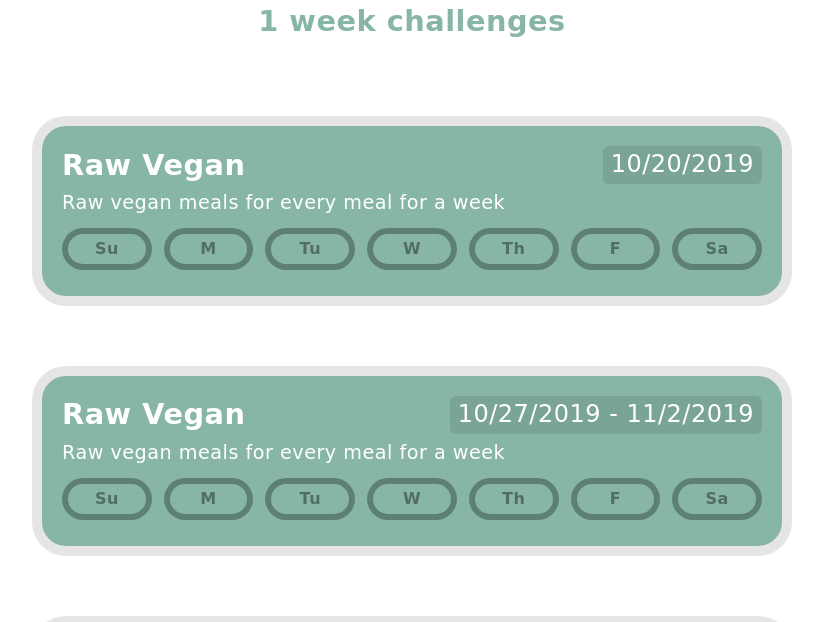
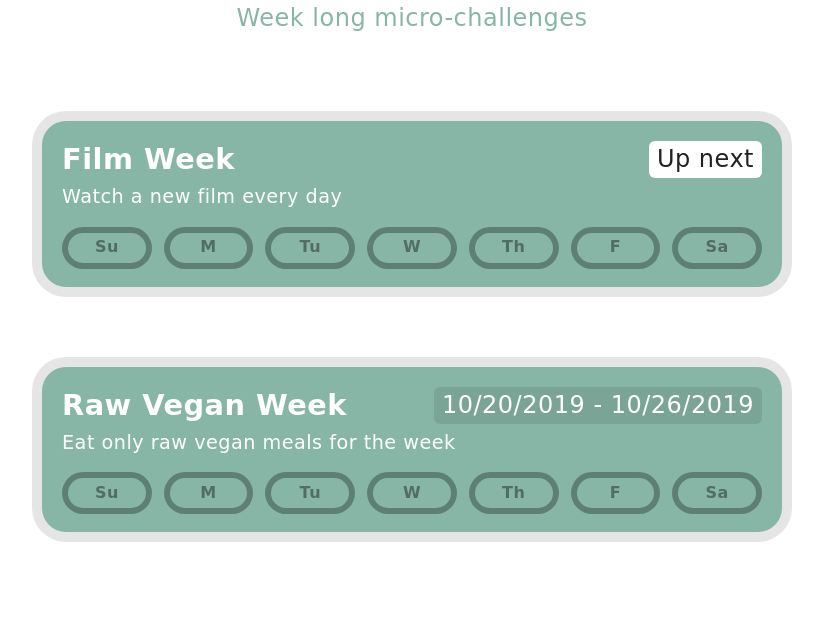
Before and after one commit to geoffbalasi/geoffbalasi.github.io, a plain HTML site: page index.html in a window 1280 px wide. Shown: the part 160-782 px from the top of the page, without its empty margins (228-1051 px from the left). Drawn offline with Linux system fonts and the light colour scheme; a web font is replaced by a local one.

Commit message:
updating the first challenges

```diff
--- a/assets/sass/main.scss
+++ b/assets/sass/main.scss
@@ -42,12 +42,17 @@ body {
 	padding: 5px 8px;
 }
 
+.challenge-date-next {
+	background-color: white;
+	color: #222;
+}
+
 .challenge-subtitle {
 }
 
 .challenge-days {
 	display: flex;
-	padding: 12px 6px;
+	padding: 16px 6px 4px;
 }
 
 .challenge-day {
--- a/index.html
+++ b/index.html
@@ -10,19 +10,19 @@
 <body>
 	<div class="title">
 		<h1>Geoff does things</h1>
-		<h2>1 week challenges</h2>
+		<h3>Week long micro-challenges</h3>
 	</div>
 	<div class="challenge-container pewter">
 		<div class="challenge-top">
 			<h2 class="challenge-title">
-				Raw Vegan
+				Film Week
 			</h2>
-			<h3 class="challenge-date">
-				10/20/2019
+			<h3 class="challenge-date challenge-date-next">
+				Up next
 			</h3>
 		</div>
 		<h4 class="challenge-subtitle">
-			Raw vegan meals for every meal for a week
+			Watch a new film every day
 		</h4>
 		<div class="challenge-days">
 			<div class="challenge-day">
@@ -51,50 +51,14 @@
 	<div class="challenge-container pewter">
 		<div class="challenge-top">
 			<h2 class="challenge-title">
-				Raw Vegan
-			</h2>
-			<h3 class="challenge-date">
-				10/27/2019 - 11/2/2019
-			</h3>
-		</div>
-		<h4 class="challenge-subtitle">
-			Raw vegan meals for every meal for a week
-		</h4>
-		<div class="challenge-days">
-			<div class="challenge-day">
-				Su
-			</div>
-			<div class="challenge-day">
-				M
-			</div>
-			<div class="challenge-day">
-				Tu
-			</div>
-			<div class="challenge-day">
-				W
-			</div>
-			<div class="challenge-day">
-				Th
-			</div>
-			<div class="challenge-day">
-				F
-			</div>
-			<div class="challenge-day">
-				Sa
-			</div>
-		</div>
-	</div>
-	<div class="challenge-container pewter">
-		<div class="challenge-top">
-			<h2 class="challenge-title">
-				Raw Vegan
+				Raw Vegan Week
 			</h2>
 			<h3 class="challenge-date">
 				10/20/2019 - 10/26/2019
 			</h3>
 		</div>
 		<h4 class="challenge-subtitle">
-			Raw vegan meals for every meal for a week
+			Eat only raw vegan meals for the week
 		</h4>
 		<div class="challenge-days">
 			<div class="challenge-day">
```
Also changed, not shown: assets/css/main.css.
